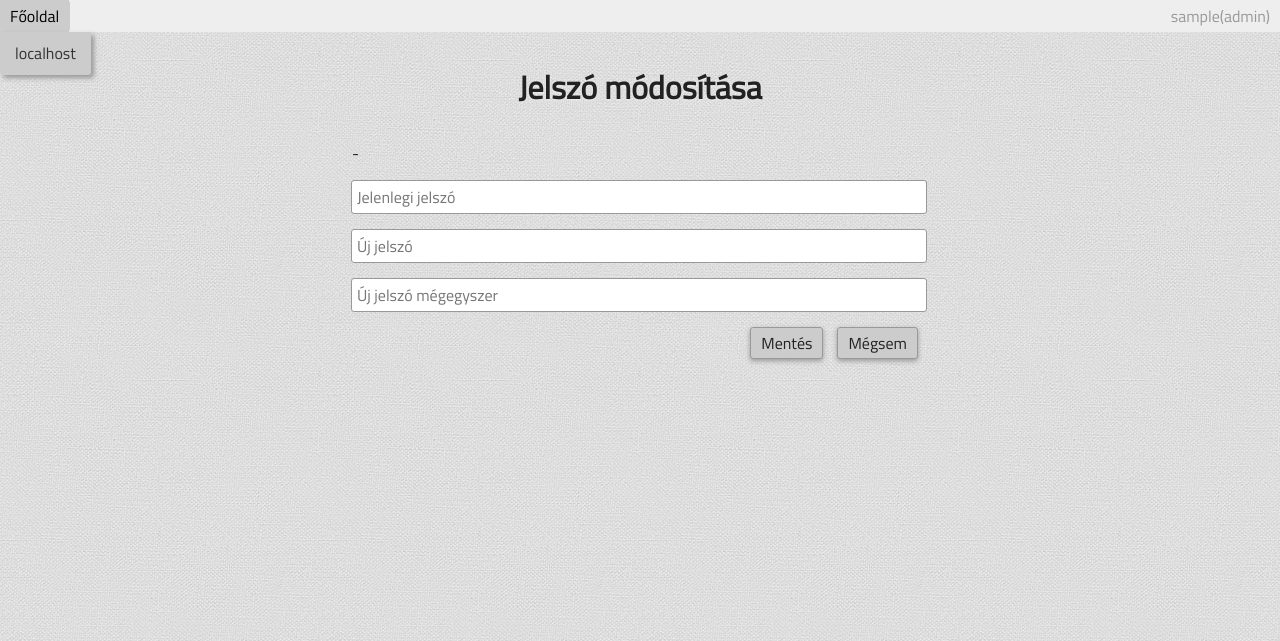
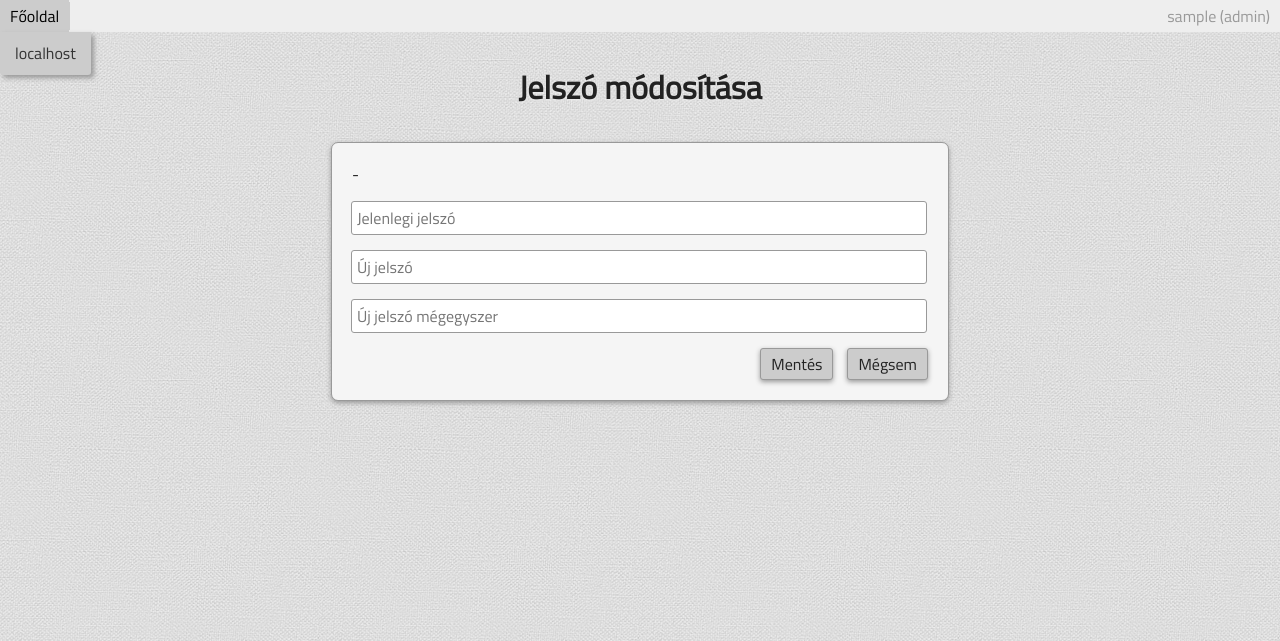
Before and after one commit to maryjoe421/magolcsay, a PHP site: page /admin/index.php?b=pwd&userid=1 in a window 1280 px wide. Shown: the top 641 px of the page. Run offline with PHP 8.4, Linux system fonts and the light colour scheme; the visitor is signed in with stand-in values (Sample User, id 1); data that the repository does not hold is empty.

Commit message:
sitebuild, validation, scripting fix

```diff
--- a/admin/bar.php
+++ b/admin/bar.php
@@ -11,7 +11,6 @@
 		if($_SESSION["privilege"] == "user") {
 			foreach ($editable_menuitems as $key => $value) {
 				$className = ($p == $key) ? ' class="active"' : '';
-				//the code here is impertinent
 				echo '<li'.$className.'>
 						<a href="?b=list&amp;p='.$key.'">'.$value.'</a>
 						<ul>
@@ -23,13 +22,13 @@
 			echo '<li class="separate-before"><a href="?b=file">Fájl feltöltése</a></li>';
 		}
 		echo '<li class="logout">
-				<span>'.$_SESSION["username"].'('.$_SESSION["privilege"].')</span>
+				<span>'.$_SESSION["username"].' ('.$_SESSION["privilege"].')</span>
 				<ul>';
 			if($_SESSION["privilege"] == "admin") {
-				echo '<li><a href="?b=set">Beállítások</a></li>
+				echo '<li><a href="?b=set">Adatok módosítása</a></li>
 					<li><a href="?b=user">Új felhasználó felvétele</a></li>';
 			}
-					echo '<li><a href="?b=pwd&amp;userid='.$_SESSION["userid"].'">Adatok módosítása</a></li>
+					echo '<li><a href="?b=pwd&amp;userid='.$_SESSION["userid"].'">Jelszó módosítása</a></li>
 					<li><a href="?b=logout">Kijelentkezés</a></li>
 				</ul>
 			</li>
--- a/admin/login.php
+++ b/admin/login.php
@@ -3,7 +3,7 @@
 if (isset($_POST["save"])) {
 	$username = htmlspecialchars($_POST["username"]);
 	$password = md5($_POST["password"]);
-	$query = "SELECT * FROM mng_users WHERE (username='$username' AND password='$password')";
+	$query = "SELECT * FROM sys_user WHERE (username='$username' AND password='$password')";
 	$result = mysql_query($query);
 	if (mysql_num_rows($result) > 0) {
 		$result_row = mysql_fetch_array($result);
--- a/admin/pwd.php
+++ b/admin/pwd.php
@@ -8,18 +8,21 @@ if(isset($_SESSION["username"])) {
 		$password1 = md5($_POST["password1"]);
 		$password2 = md5($_POST["password2"]);
 
-		$pwd_query = "SELECT * FROM mng_users WHERE id='$userid'";
+		$pwd_query = "SELECT * FROM sys_user WHERE id='$userid'";
 		$pwd_result = mysql_query($pwd_query);
 		$pwd_result_row = mysql_fetch_array($pwd_result);
 
-		if ($pwd_result_row["password"] != $password0) {
+		if ($password0 == "" && $password1 == "" && $password2 == "") {
+			echo "<p>HIBA: Kérlek, töltsd ki a mezőket!</p>";
+			header("Refresh: 2 url=index.php?b=pwd");
+		} elseif ($pwd_result_row["password"] != $password0) {
 			echo "<p>HIBA: Nincs ilyen jelszó az adatbázisban!</p>";
 			header("Refresh: 2 url=index.php?b=pwd");
 		} elseif ($password1 != $password2) {
 			echo "<p>HIBA: Nem egyezik meg a két jelszó!</p>";
 			header("Refresh: 2 url=index.php?b=pwd");
 		} else {
-			$query = "UPDATE mng_users SET password='$password' WHERE id='$userid'";
+			$query = "UPDATE sys_user SET password='$password' WHERE id='$userid'";
 			mysql_query($query);
 			header("Location: index.php");
 		}
@@ -28,7 +31,7 @@ if(isset($_SESSION["username"])) {
 	} else {
 		if(isset($_GET["userid"])) {
 			$userid = $_GET["userid"];
-			$query = "SELECT * FROM mng_users WHERE id='$userid'";
+			$query = "SELECT * FROM sys_user WHERE id='$userid'";
 			$result = mysql_query($query);
 			$result_row = mysql_fetch_array($result);
 ?>
--- a/admin/user.php
+++ b/admin/user.php
@@ -7,7 +7,7 @@ if($_SESSION["privilege"] == "admin") {
 		$password = md5($_POST["password"]);
 		$email = htmlspecialchars($_POST["email"]);
 		$privilege = htmlspecialchars($_POST["privilege"]);
-		$query = "INSERT INTO mng_users (username, password, email, privilege) VALUES ('$username', '$password', '$email', '$privilege')";
+		$query = "INSERT INTO sys_user (username, password, email, privilege) VALUES ('$username', '$password', '$email', '$privilege')";
 		mysql_query($query);
 		header("Location: index.php");
 	} elseif(isset($_POST["cancel"])) {
--- a/script/admin.js
+++ b/script/admin.js
@@ -44,6 +44,11 @@ jQuery(document).ready(function() {
 		});
 	}
 
+	jQuery("fieldset legend label").click(function() {
+		jQuery("fieldset").find(".row").hide();
+		jQuery(this).parent().parent().find(".row").show();
+	});
+
 
 	initScroll(0);
 	stylingSelect();
--- a/style/admin.css
+++ b/style/admin.css
@@ -99,12 +99,24 @@ body.admin .content > .text-content h1 { text-align: center; }
 .admin-form {
 	width: 576px;
 	margin: 0 auto;
+	padding: 20px;
+	border: #999 solid 1px;
+	background-color: #f5f5f5;
+	border-radius: 7px;
+	-moz-border-radius: 7px;
+	-webkit-border-radius: 7px;
+	box-shadow: 0 2px 5px #999;
+	-moz-box-shadow: 0 2px 5px #999;
+	-webkit-box-shadow: 0 2px 5px #999;
 }
 .admin-form.login { width: 320px; }
 .admin-form .row {
 	position: relative;
 	padding-bottom: 15px;
 }
+.admin-form fieldset .row { display: none; }
+.admin-form legend { margin-bottom: 15px; }
+.admin-form legend label { cursor: pointer; }
 .admin-form legend label,
 .admin-form .row label,
 .admin-form .row input,
@@ -151,6 +163,7 @@ body.admin .content > .text-content h1 { text-align: center; }
 .admin-form .btn ul {
 	list-style: none;
 	text-align: right;
+	margin-bottom: 0;
 }
 .admin-form .btn ul li { display: inline-block; }
 .admin-form .btn input {
@@ -191,7 +204,7 @@ body.admin .content > .text-content h1 { text-align: center; }
 	font-size: 100%;
 	padding: 3px 10px;
 	background: #ccc;
-	margin-right: 10px;
+	margin-left: 10px;
 	border: #999 solid 1px;
 	border-radius: 3px;
 	cursor: pointer;
```
Also changed, not shown: admin/set.php (+15 -10 lines).
